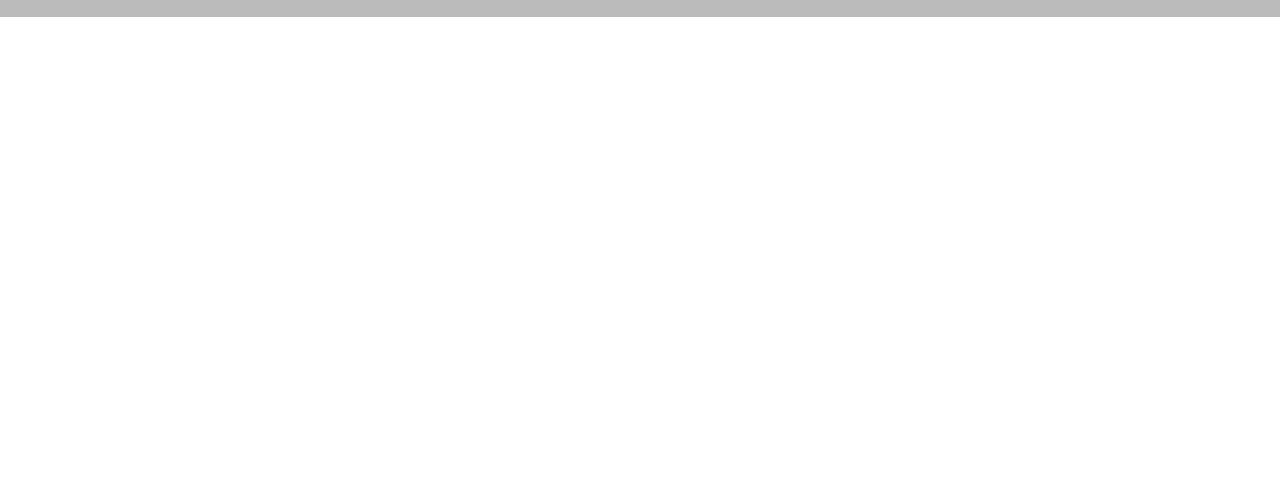
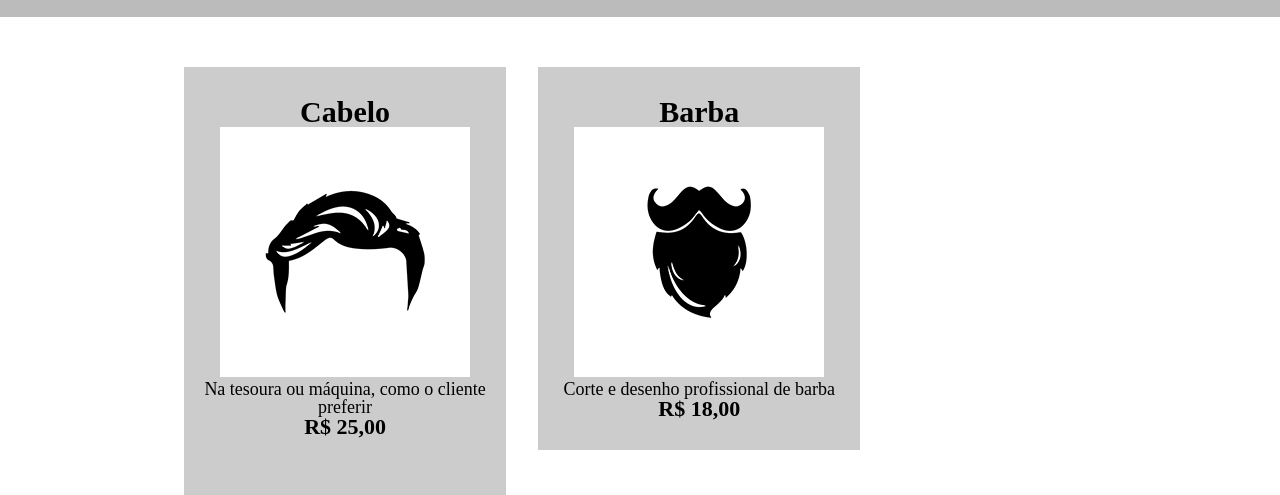
Before and after one commit to amagnosouza/HTML5_CSS3_p1, a plain HTML site: page aula_04-p2/produtos.html in a window 1280 px wide. Shown: the part 276-771 px from the top of the page. Drawn offline with Linux system fonts and the light colour scheme.

Commit message:
Tag section

```diff
--- a/aula_04-p2/produtos.css
+++ b/aula_04-p2/produtos.css
@@ -27,3 +27,34 @@ nav a {
     font-size: 22px;
     text-decoration: none;
 }
+
+.produtos {
+    width: 940px;
+    margin: 0 auto;
+    padding: 50px 0;
+}
+
+.produtos li {
+    display: inline-block;
+    text-align: center;
+    width: 30%;
+    vertical-align: top;
+    background: #cccccc;
+    margin: 0 1.5%;
+    padding: 30px 20px;
+
+}
+
+.produtos h2 {
+    font-size: 30px;
+    font-weight: bold;
+}
+
+.produto-desc {
+    font-size: 18px;
+}
+
+.produto-preco {
+    font-size: 22px;
+    font-weight: bold;
+}
--- a/aula_04-p2/produtos.html
+++ b/aula_04-p2/produtos.html
@@ -20,5 +20,28 @@
             </nav>
         </div>
     </header>
+
+    <main>
+        <ul class="produtos">
+            <li>
+                <h2>Cabelo</h2>
+                <img src="cabelo.jpg">
+                <p class="produto-desc">Na tesoura ou máquina, como o cliente preferir</p>
+                <p class="produto-preco">R$ 25,00</p>
+            </li>
+            <li>
+                <h2>Barba</h2>
+                <img src="barba.jpg">
+                <p class="produto-desc">Corte e desenho profissional de barba</p>
+                <p class="produto-preco">R$ 18,00</p>
+            </li>
+            <li>
+                <h2>Cabelo + Barba</h2>
+                <img src="cabelo+barba.jpg">
+                <p class="produto-desc">Pacote complete de cabelo e barba</p>
+                <p class="produto-preco">R$ 35,00</p>
+            </li>
+        </ul>
+    </main>
 </body>
 </html>
```
Also changed, not shown: aula_04-p2/nota.txt (deleted).
